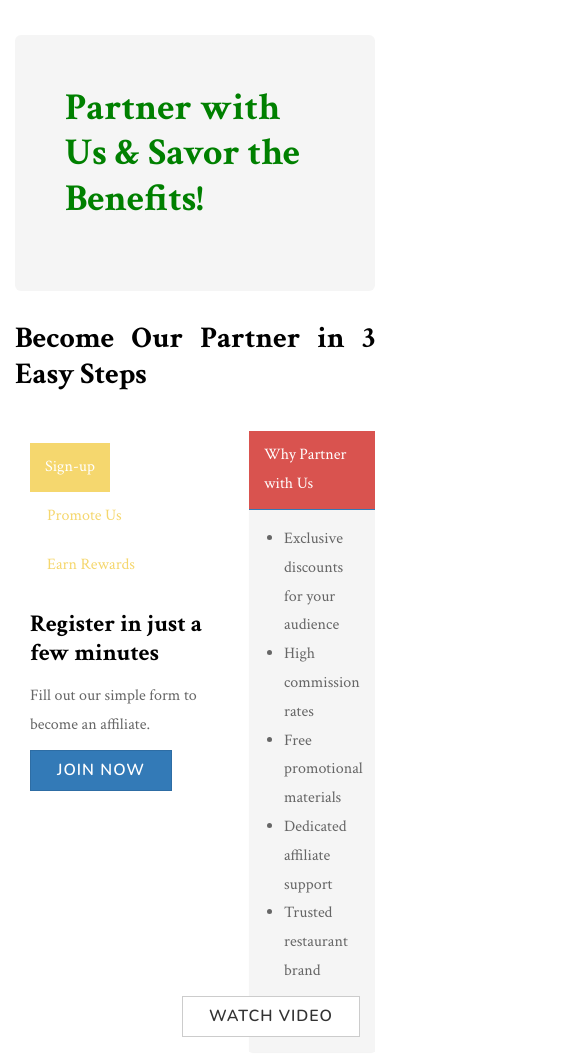
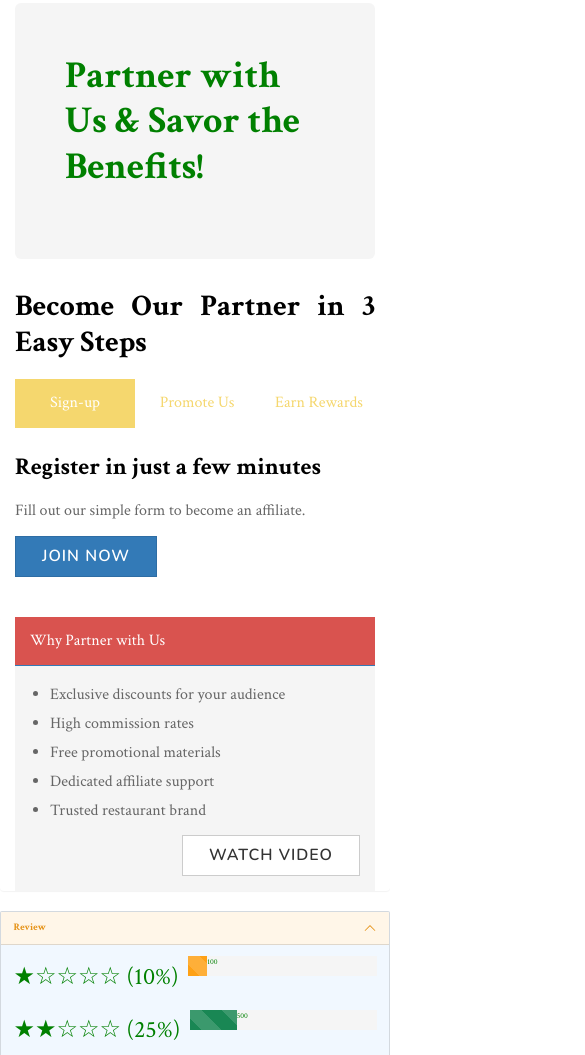
Before and after one commit to kwagaecom/restoran-1.0.0, a plain HTML site: page affiliate.html in a window 390 px wide. Shown: the part 1655-2710 px from the top of the page, 585 px wide, since content can reach past the window. Drawn offline with nearby package versions, Linux system fonts and the light colour scheme.

Commit message:
Update affiliate.html
ok

```diff
--- a/affiliate.html
+++ b/affiliate.html
@@ -579,9 +579,8 @@
 
 <link href="https://maxcdn.bootstrapcdn.com/bootstrap/3.4.1/css/bootstrap.min.css" rel="stylesheet">
 <style>
-    /* General body margin */
   body {
-      margin-top: 20px; /* Adjust this value as needed */
+    margin-top: 20px;
   }
 
   .jumbotron {
@@ -595,25 +594,35 @@
     margin-top: 30px;
   }
 
-    /* Adjust the floating elements */
   .container-content {
     overflow: hidden;
   }
 
-    /* Responsive adjustments */
+  /* Adjusting tab alignment */
+  .nav-pills > li {
+    float: left;
+    width: 33.3333%;
+  }
+
+  .nav-pills > li > a {
+    text-align: center;
+    white-space: nowrap;
+    overflow: hidden;
+    text-overflow: ellipsis;
+  }
+
+  /* Ensure horizontal scrolling on smaller screens */
   @media (max-width: 767px) {
-      #exTab3 {
-        max-width: 100%;
-      }
-
-      .panel-primary {
-        max-width: 100%;
-        float: none;
-        margin-top: 20px;
-      }
-    }
-
-    /* Tab styles */
+    .nav-pills {
+      display: flex;
+      flex-wrap: nowrap;
+      overflow-x: auto;
+    }
+    .nav-pills > li {
+      flex: 1 0 auto;
+    }
+  }
+
   #exTab3 .nav-pills > li > a {
     border-radius: 4px 4px 0 0;
   }
@@ -625,24 +634,19 @@
   }
 </style>
 
-
 <header>
   <!-- Your header content here -->
 </header>
 
-<div class="container">
-  <!-- Jumbotron Section -->
+<div class="container-fluid">
   <div class="jumbotron" style="background-image: url('restaurant-banner.jpg'); background-size: cover; padding: 50px; color: green;">
     <h1>Partner with Us & Savor the Benefits!</h1>
-
-  </div>
-
-  <!-- Content Section -->
-  <div class="container-content">
+  </div>
+
+  <div class="container-content row">
+    <div id="affiliateSteps" class="col-md-7">
       <h2 align="justify">Become Our Partner in 3 Easy Steps</h2>
-
-    <div id="affiliateSteps" class="container" style="max-width: 60%; float: left;">
-      <ul class="nav nav-pills">
+      <ul class="nav nav-pills nav-justified text-center">
         <li class="active"><a href="#step1" data-toggle="tab">Sign-up</a></li>
         <li><a href="#step2" data-toggle="tab">Promote Us</a></li>
         <li><a href="#step3" data-toggle="tab">Earn Rewards</a></li>
@@ -657,18 +661,15 @@
         <div class="tab-pane" id="step2">
           <h3>Start Promoting Our Delicious Menu</h3>
           <p>Use your unique referral link to promote our restaurant.</p>
-          <!----<p><a class="btn btn-primary" href="/join-affiliate-program" role="button">Join Now</a></p>---->
         </div>
         <div class="tab-pane" id="step3">
           <h3>Earn Rewards for Every Referral</h3>
           <p>Receive generous commissions for each new customer you bring.</p>
-           <!----<p><a class="btn btn-primary" href="/join-affiliate-program" role="button">Join Now</a></p>---->
-        </div>
-      </div>
-    </div>
-
-    <!-- Benefits Panel -->
-    <div class="panel panel-primary" style="max-width: 35%; float: right;">
+        </div>
+      </div>
+    </div>
+
+    <div class="panel panel-primary col-md-5">
       <div class="panel-heading" style="background-color: #d9534f;">Why Partner with Us</div>
       <div class="panel-body">
         <ul>
@@ -678,12 +679,14 @@
           <li>Dedicated affiliate support</li>
           <li>Trusted restaurant brand</li>
         </ul>
-        <!---<a href="/affiliate-guidelines" class="btn btn-default">Learn More</a>---->
         <a href="/affiliate-video" class="btn btn-default pull-right">Watch Video</a>
       </div>
     </div>
   </div>
 </div>
+
+<script src="https://ajax.googleapis.com/ajax/libs/jquery/3.5.1/jquery.min.js"></script>
+<script src="https://maxcdn.bootstrapcdn.com/bootstrap/3.4.1/js/bootstrap.min.js"></script>
 
 
  <style>
@@ -2523,7 +2526,13 @@ position: absolute;
 <!-- Add Bootstrap JS and jQuery if not already included -->
 
         <!-- Reservation Start -->
-
+ <style>
+        @media (max-width: 576px) {
+    .footer {
+        padding: 10px;
+    }
+}
+</style>
 
         <!-- Footer Start -->
         <div class="container-fluid bg-dark text-light footer pt-5 mt-5 wow fadeIn" data-wow-delay="0.1s">
```
Lines whose indentation alone changed are shown as unchanged.
